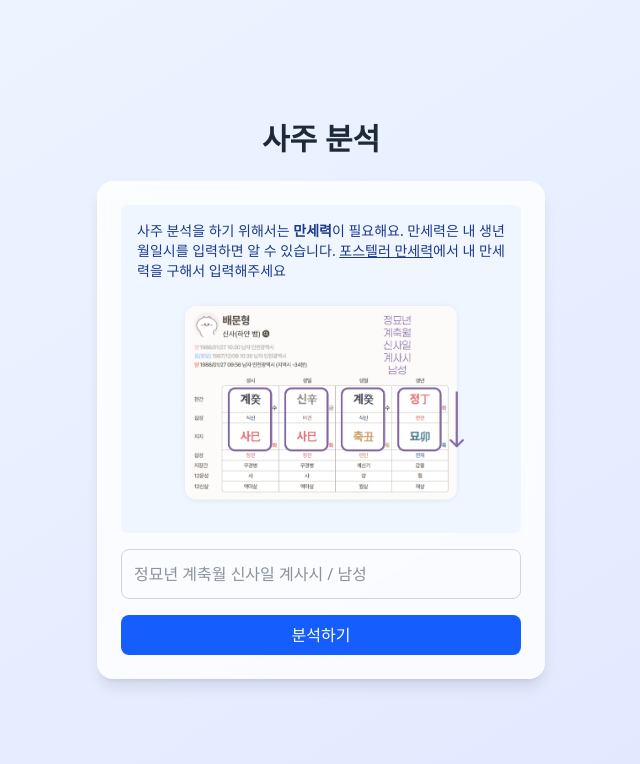
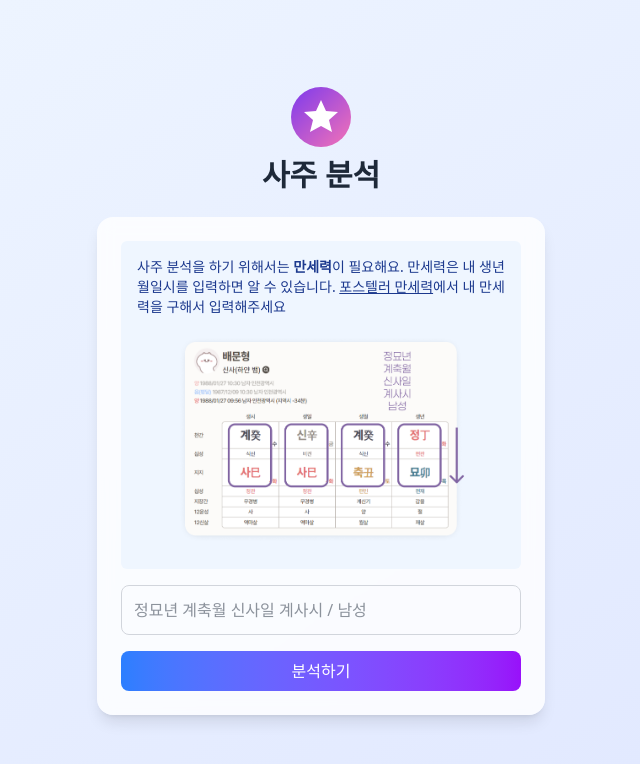
Before and after one commit to m00nlygreat/nextjs-boilerplate, a Next.js app: page / in a window 1280 px wide. Shown: the top 764 px of the page, without its empty margins (319-959 px from the left). Built offline with nearby package versions, Linux system fonts and the light colour scheme.

Commit message:
feat: enhance page design with fortune icon

```diff
--- a/app/page.tsx
+++ b/app/page.tsx
@@ -1,6 +1,7 @@
 "use client";
 
 import { useState } from "react";
+import Image from "next/image";
 import ReactMarkdown from "react-markdown";
 
 export default function Home() {
@@ -25,7 +26,10 @@ export default function Home() {
   return (
     <main className="flex min-h-screen items-center justify-center p-4">
       <div className="w-full max-w-md space-y-6">
-        <h1 className="text-3xl font-semibold text-center">사주 분석</h1>
+        <div className="flex flex-col items-center space-y-2">
+          <Image src="/fortune.svg" alt="사주 아이콘" width={64} height={64} />
+          <h1 className="text-3xl font-semibold text-center">사주 분석</h1>
+        </div>
         <form
           onSubmit={handleSubmit}
           className="space-y-4 rounded-2xl bg-white/80 p-6 shadow-lg backdrop-blur"
@@ -57,7 +61,7 @@ export default function Home() {
           />
           <button
             type="submit"
-            className="w-full rounded-lg bg-blue-600 py-2 font-medium text-white transition-colors hover:bg-blue-700 disabled:opacity-50"
+            className="w-full rounded-lg bg-gradient-to-r from-blue-500 to-purple-600 py-2 font-medium text-white transition-colors hover:from-blue-600 hover:to-purple-700 disabled:opacity-50"
             disabled={loading}
           >
             {loading ? "분석 중..." : "분석하기"}
```
Also changed, not shown: public/fortune.svg (added).
